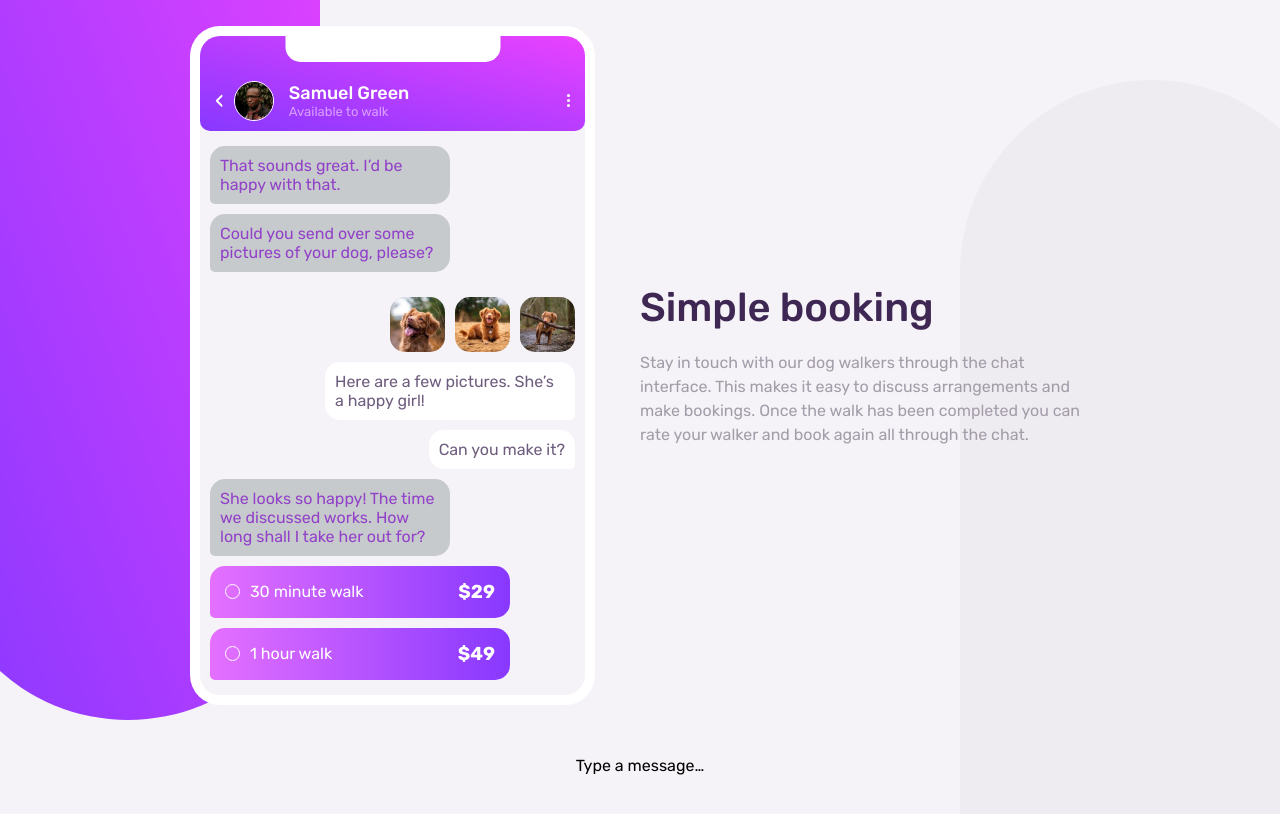
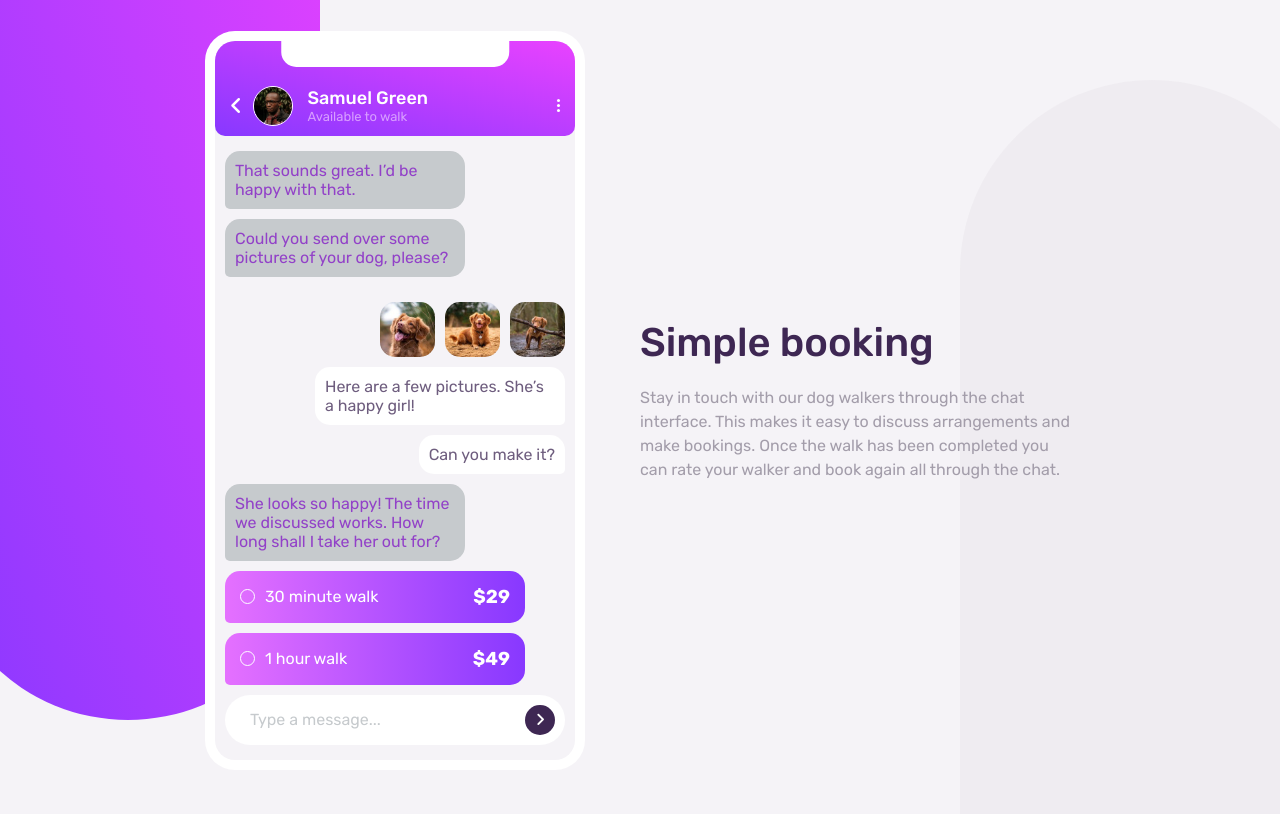
Before and after one commit to anonggentlegentle/Chat-app-CSS-illustration, a website: page index.html in a window 1280 px wide. Shown: the top 814 px of the page. Drawn offline with Linux system fonts and the light colour scheme.

Commit message:
Add chat input and button

```diff
--- a/css/style.scss
+++ b/css/style.scss
@@ -40,6 +40,7 @@ body {
   position: relative;
   font-size: 1.6rem;
   background-color: var(--color-light-grayish-violet);
+  overflow: hidden;
 
   display: grid;
   place-items: center;
@@ -80,14 +81,14 @@ video {
 }
 
 .main {
-  width: min(90%, 90rem);
+  width: min(90%, 87rem);
 
   display: flex;
   justify-content: space-between;
   align-items: center;
 
   &__app {
-    width: 45%;
+    width: 38rem;
     background-color: var(--color-white);
     padding: 1rem;
     border-radius: 3rem;
@@ -115,7 +116,7 @@ video {
       content: "";
       background-color: var(--color-white);
       position: absolute;
-      width: 21.5rem;
+      width: 22.75rem;
       height: 5rem;
       display: block;
       border-radius: 1.5rem;
@@ -126,7 +127,7 @@ video {
   }
 
   &__app-header-arrow {
-    font-size: 2.5rem;
+    font-size: 2rem;
     text-decoration: none;
     color: var(--color-white);
   }
@@ -292,6 +293,50 @@ video {
   &__chat-radio-price {
     margin-left: auto;
   }
+
+  &__chat-message-input-box {
+    background-color: var(--color-white);
+    padding: 1rem;
+    border-radius: 100rem;
+
+    display: flex;
+    align-items: center;
+  }
+
+  &__chat-message-text {
+    border: none;
+    width: 100%;
+    margin-left: 1rem;
+    width: 90%;
+    padding: 0.5rem;
+    font-size: 1.6rem;
+    font-family: "Rubik", sans-serif;
+
+    &:focus {
+      outline: none;
+    }
+
+    &::placeholder {
+      color: var(--color-grayish-blue);
+    }
+  }
+
+  &__chat-submit-btn {
+    border-radius: 50%;
+    width: 3rem;
+    height: 3rem;
+    border: none;
+    background-color: var(--color-very-dark-desaturated-violet);
+    color: var(--color-white);
+    font-size: 1.5rem;
+    padding: 1rem;
+    font-weight: 700;
+    cursor: pointer;
+
+    display: flex;
+    align-items: center;
+    justify-content: center;
+  }
 }
 
 .heading {
--- a/index.html
+++ b/index.html
@@ -21,13 +21,19 @@
       rel="stylesheet"
     />
     <link rel="stylesheet" href="css/style.css" />
+    <script
+      src="https://kit.fontawesome.com/db7a58f405.js"
+      crossorigin="anonymous"
+    ></script>
   </head>
   <body>
     <main class="main">
       <section class="main__app">
         <div class="main__app-container">
           <div class="main__app-header">
-            <a href="#" class="main__app-header-arrow">&#8249;</a>
+            <a href="#" class="main__app-header-arrow"
+              ><i class="fa-solid fa-angle-left"></i
+            ></a>
 
             <div class="main__app-header-profile-box">
               <div class="main__app-header-photo">
@@ -139,6 +145,11 @@
                 </label>
               </div>
             </form>
+
+            <form action="#" class="main__chat-message-input-box">
+              <input type="text" class="main__chat-message-text" placeholder="Type a message..." />
+              <button type="submit" class="main__chat-submit-btn" /><i class="fa-solid fa-angle-right"></i></button>
+            </form>
           </div>
         </div>
       </section>
@@ -153,6 +164,5 @@
         </p>
       </section>
     </main>
-    Type a message…
   </body>
 </html>
```
Also changed, not shown: css/style.css, 1 other file.
